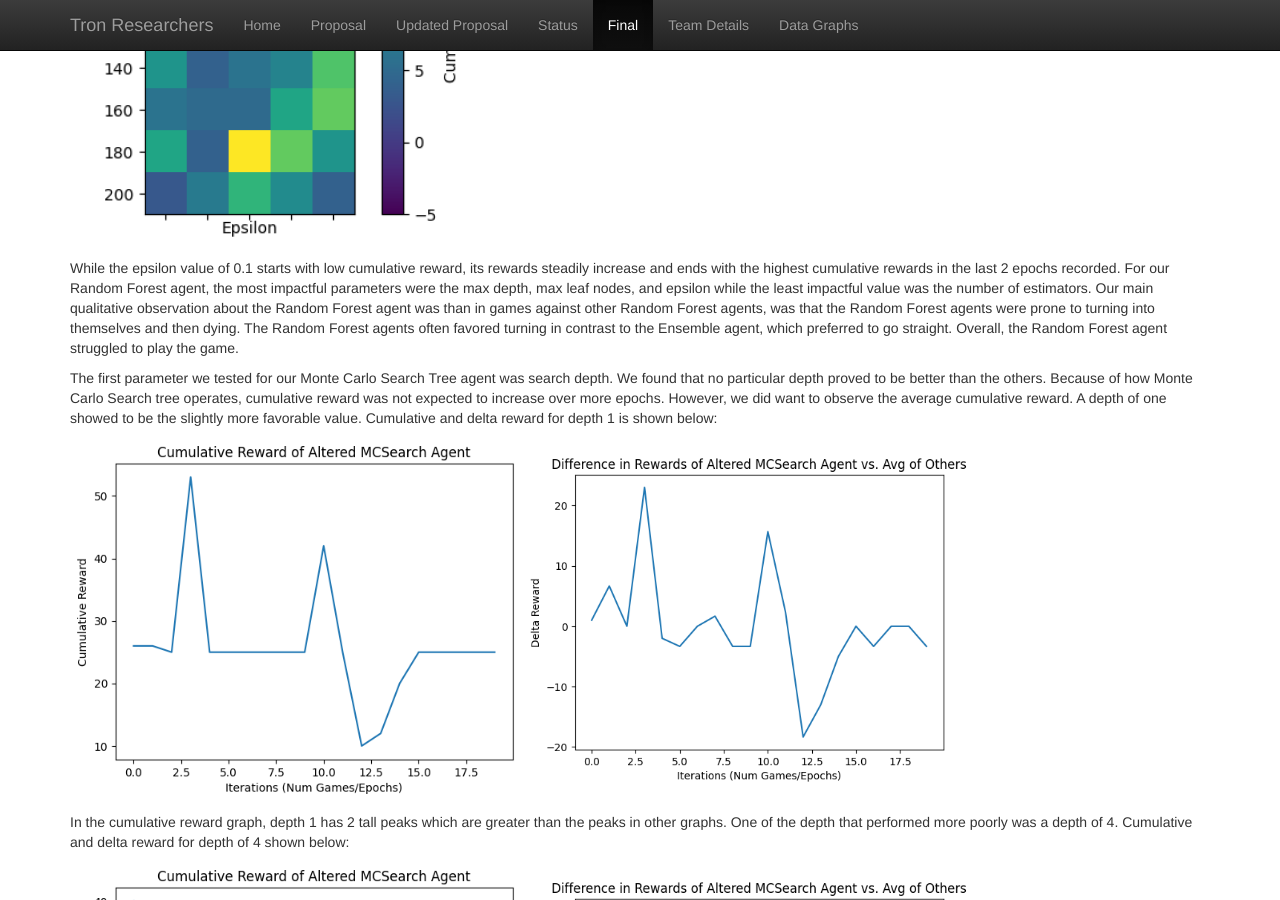
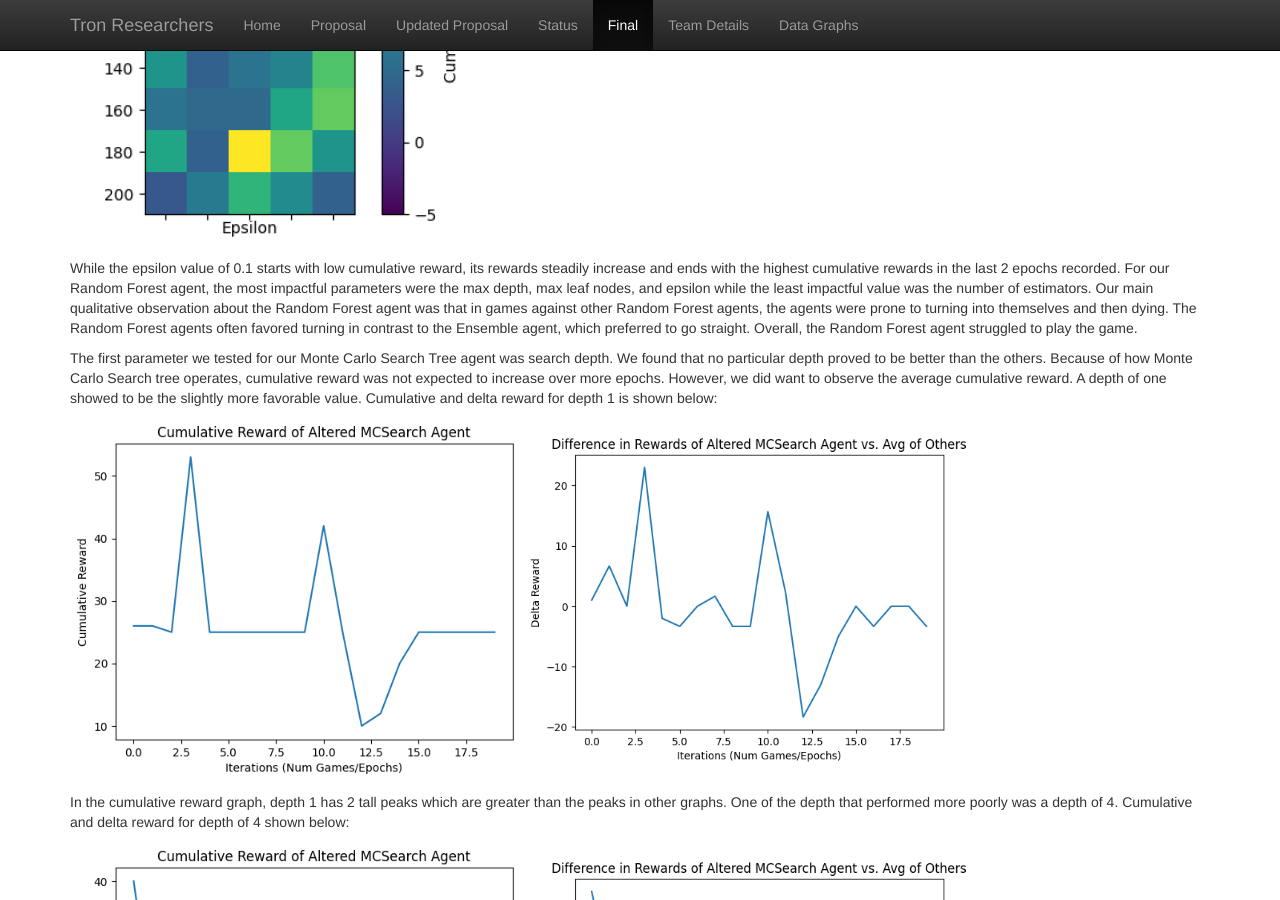
Before and after one commit to anguyen34/Tron-Researchers-CS175, a Jekyll site: the page built from docs/final.md, in a window 1280 px wide and 900 px high, scrolled down 24788 px. Built offline with Jekyll 4.4.1, drawn with Linux system fonts in a browser that asks for light colours.

Commit message:
Fixed some grammer

```diff
--- a/docs/final.md
+++ b/docs/final.md
@@ -280,7 +280,7 @@ Epsilon 0.05 is a value that showed poor performance. In the cumulative reward,
 
 <img src="images/forest/epsilon/forest_heat_epsilon.png?raw=true" width="400" />
 
-While the epsilon value of 0.1 starts with low cumulative reward, its rewards steadily increase and ends with the highest cumulative rewards in the last 2 epochs recorded. For our Random Forest agent, the most impactful parameters were the max depth, max leaf nodes, and epsilon while the least impactful value was the number of estimators. Our main qualitative observation about the Random Forest agent was than in games against other Random Forest agents, was that the Random Forest agents were prone to turning into themselves and then dying. The Random Forest agents often favored turning in contrast to the Ensemble agent, which preferred to go straight. Overall, the Random Forest agent struggled to play the game.
+While the epsilon value of 0.1 starts with low cumulative reward, its rewards steadily increase and ends with the highest cumulative rewards in the last 2 epochs recorded. For our Random Forest agent, the most impactful parameters were the max depth, max leaf nodes, and epsilon while the least impactful value was the number of estimators. Our main qualitative observation about the Random Forest agent was that in games against other Random Forest agents, the agents were prone to turning into themselves and then dying. The Random Forest agents often favored turning in contrast to the Ensemble agent, which preferred to go straight. Overall, the Random Forest agent struggled to play the game.
 
 The first parameter we tested for our Monte Carlo Search Tree agent was search depth. We found that no particular depth proved to be better than the others. Because of how Monte Carlo Search tree operates, cumulative reward was not expected to increase over more epochs. However, we did want to observe the average cumulative reward. A depth of one showed to be the slightly more favorable value. Cumulative and delta reward for depth 1 is shown below:
 
```
